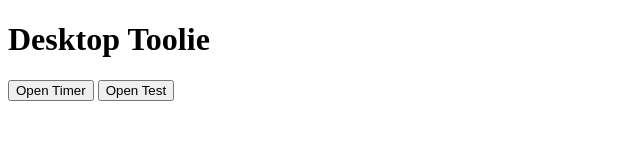
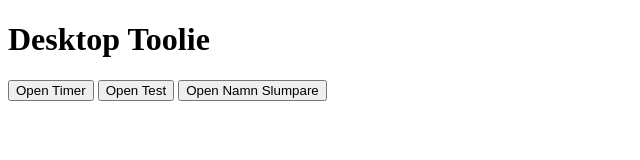
Before and after one commit to ErikoStrand/toolie-v1, an Electron app: page index.html in a window 800 px wide. Shown: the whole page, without its empty margins (0-640 px from the left). Drawn offline with Linux system fonts and the light colour scheme.

Commit message:
la till madg del.

```diff
--- a/index.html
+++ b/index.html
@@ -11,6 +11,9 @@
     <button id="openTestBtn" onclick="openWindow('test/test.html')">
       Open Test
     </button>
+    <button id="openTestBtn" onclick="openWindow('namnSlumpare/NamnS.html')">
+      Open Namn Slumpare
+    </button>
 
     <script>
       function openWindow(button) {
```
